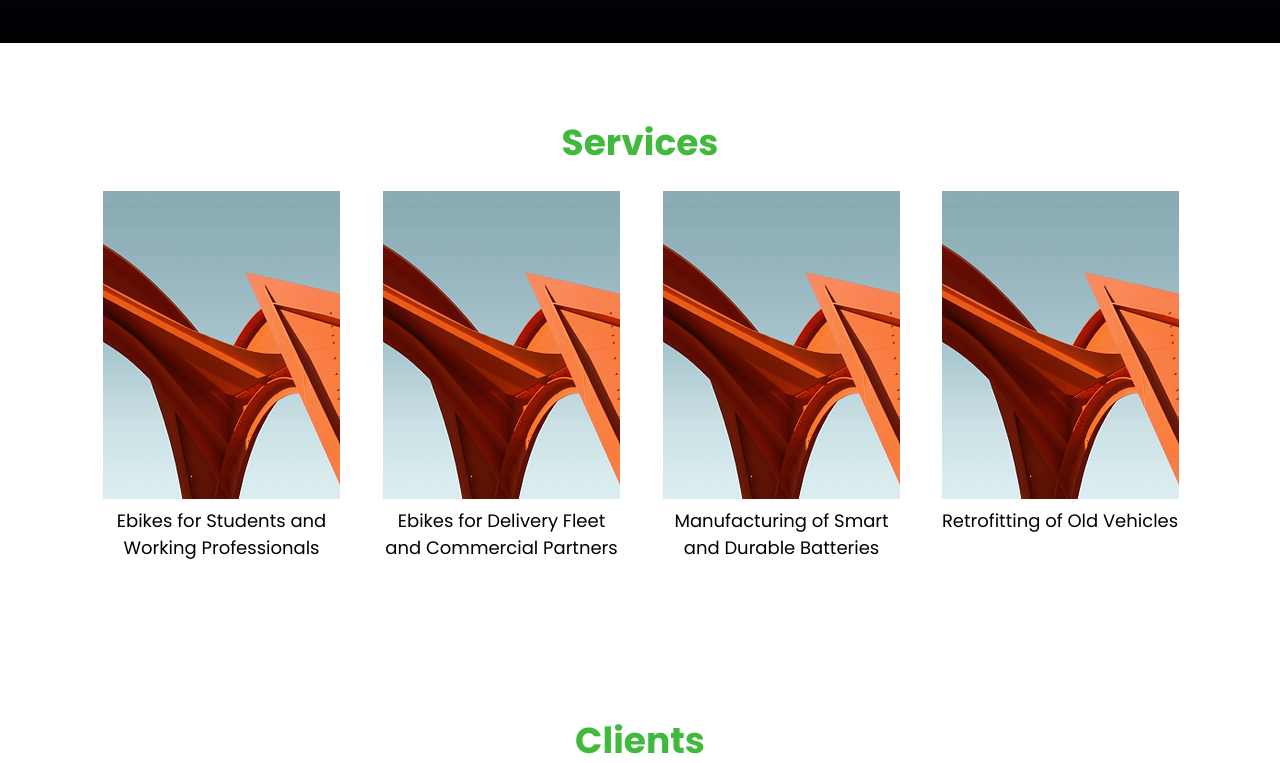
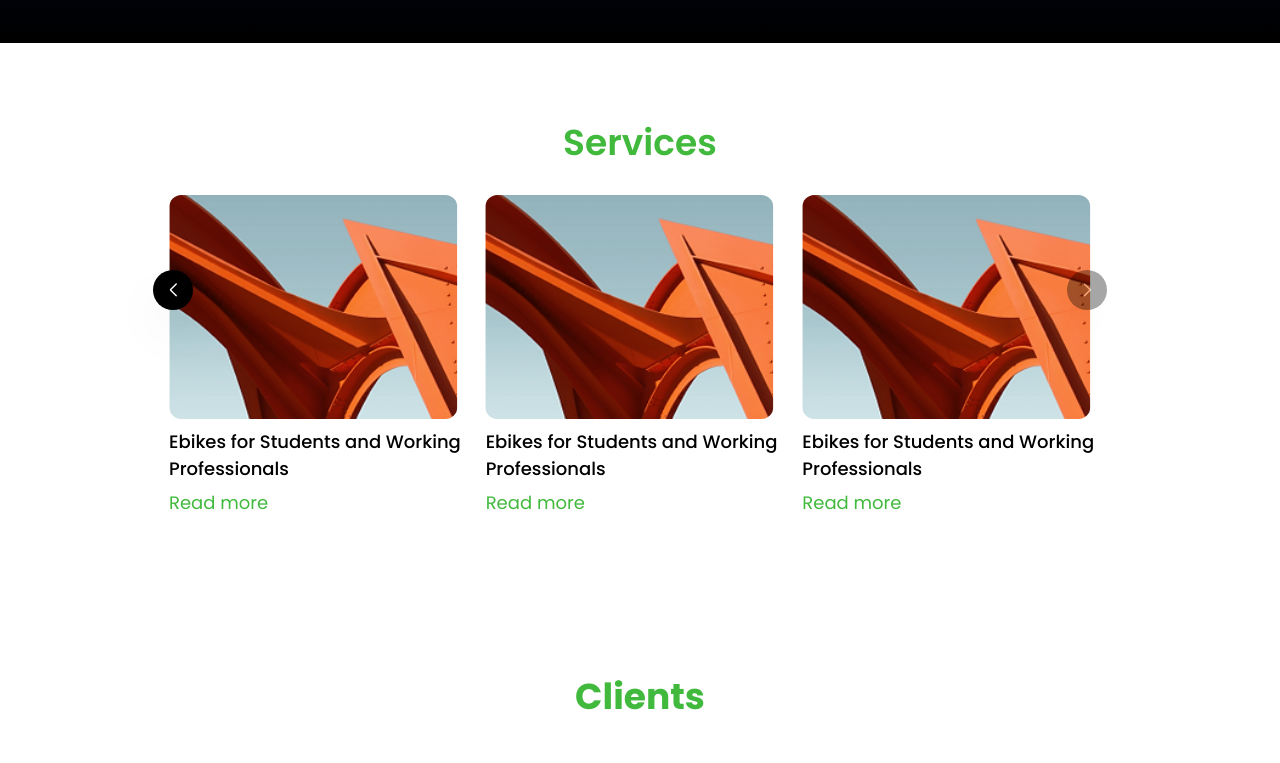
Before and after one commit to codingspidy/unicus-mobility, a Next.js app: page /about in a window 1280 px wide. Shown: the part 1060-1823 px from the top of the page. Built offline with nearby package versions, Linux system fonts and the light colour scheme.

Commit message:
about pg

```diff
--- a/app/about/page.tsx
+++ b/app/about/page.tsx
@@ -8,6 +8,13 @@ import SaeLogo from "../images/sae-logo.webp"
 import DominosLogo from "../images/dominos-logo.webp"
 import CartLogo from "../images/cart-logo.webp"
 import mbLogo from "../images/mb-logo.webp"
+import { Swiper, SwiperSlide } from "swiper/react";
+import { Autoplay, Navigation } from "swiper";
+import "swiper/css/navigation";
+import "swiper/css";
+import "swiper/css/pagination";
+import "swiper/css/autoplay";
+import Link from "next/link";
 
 const About = () => {
     return (
@@ -28,38 +35,125 @@ const About = () => {
                     <Image src={UnicusLogo} className='w-[250px] md:w-[400px] mx-auto' alt="" />
                     <h4 className='text-lg md:text-2xl text-white -translate-y-[80px] md:-translate-y-[120px]'>#SustainableFutureSimplified</h4>
                 </div>
+                <section>
+                    <div className="py-20 px-4">
+                        <div className="relative max-w-screen-lg mx-auto campaign-slider">
+                            <div className="max-w-[950px] mx-auto">
+                                <h3 className="text-center text-3xl md:text-4xl text-secondary font-semibold mb-8">
+                                    Services
+                                </h3>
+                                <Swiper
+                                    slidesPerView={1}
+                                    modules={[Autoplay, Navigation]}
+                                    navigation={{ nextEl: "#next-slider", prevEl: "#prev-slider" }}
+                                    autoplay={{
+                                        delay: 2000,
+                                    }}
+                                    breakpoints={{
+                                        480: {
+                                            slidesPerView: 2,
+                                        },
+                                        768: {
+                                            slidesPerView: 3,
+                                        },
+                                    }}
+                                >
+                                    <SwiperSlide className="px-1 w-fit">
+                                        <div className="w-fit">
+                                            <div className="mb-[9px]">
+                                                <Image
+                                                    className="object-cover lg:w-72 h-56 rounded-xl"
+                                                    src={StudentBike}
+                                                    width={333}
+                                                    height={500}
+                                                    alt=""
+                                                />
+                                            </div>
+                                            <p className='text-lg mt-2 leading-normal font-medium mb-[7px]'>Ebikes for Students and Working Professionals</p>
+                                            <Link href="" className="text-secondary text-lg">
+                                                <span>Read more</span>
+                                                <i className="fa-solid fa-chevron-right text-base ml-2"></i>
+                                            </Link>
+                                        </div>
+                                    </SwiperSlide>
+                                    <SwiperSlide className="px-1 w-fit">
+                                        <div className="w-fit">
+                                            <div className="mb-[9px]">
+                                                <Image
+                                                    className="object-cover lg:w-72 h-56 rounded-xl"
+                                                    src={StudentBike}
+                                                    width={333}
+                                                    height={500}
+                                                    alt=""
+                                                />
+                                            </div>
+                                            <p className='text-lg mt-2 leading-normal font-medium mb-[7px]'>Ebikes for Students and Working Professionals</p>
+                                            <Link href="" className="text-secondary text-lg">
+                                                <span>Read more</span>
+                                                <i className="fa-solid fa-chevron-right text-base ml-2"></i>
+                                            </Link>
+                                        </div>
+                                    </SwiperSlide>
+                                    <SwiperSlide className="px-1 w-fit">
+                                        <div className="w-fit">
+                                            <div className="mb-[9px]">
+                                                <Image
+                                                    className="object-cover lg:w-72 h-56 rounded-xl"
+                                                    src={StudentBike}
+                                                    width={333}
+                                                    height={500}
+                                                    alt=""
+                                                />
+                                            </div>
+                                            <p className='text-lg mt-2 leading-normal font-medium mb-[7px]'>Ebikes for Students and Working Professionals</p>
+                                            <Link href="" className="text-secondary text-lg">
+                                                <span>Read more</span>
+                                                <i className="fa-solid fa-chevron-right text-base ml-2"></i>
+                                            </Link>
+                                        </div>
+                                    </SwiperSlide>
+                                    <SwiperSlide className="px-1 w-fit">
+                                        <div className="w-fit">
+                                            <div className="mb-[9px]">
+                                                <Image
+                                                    className="object-cover lg:w-72 h-56 rounded-xl"
+                                                    src={StudentBike}
+                                                    width={333}
+                                                    height={500}
+                                                    alt=""
+                                                />
+                                            </div>
+                                            <p className='text-lg mt-2 leading-normal font-medium mb-[7px]'>Ebikes for Students and Working Professionals</p>
+                                            <Link href="" className="text-secondary text-lg">
+                                                <span>Read more</span>
+                                                <i className="fa-solid fa-chevron-right text-base ml-2"></i>
+                                            </Link>
+                                        </div>
+                                    </SwiperSlide>
+                                </Swiper>
+                            </div>
+                            <button
+                                className="swiper-button-prev sm:block hidden shadow-2xl"
+                                id="prev-slider"
+                            ></button>
+                            <button
+                                className="swiper-button-next sm:block hidden shadow-2xl"
+                                id="next-slider"
+                            ></button>
+                        </div>
+                    </div>
+                </section>
                 <div className='py-20'>
                     <div className='innerDiv mx-auto'>
-                        <h3 className="text-center text-secondary text-2xl md:text-4xl font-bold">Services</h3>
-                        <div className="mt-7 flex flex-wrap justify-center gap-10">
-                            <div className="flex flex-col items-center">
-                                <Image src={StudentBike} alt="" />
-                                <p className='max-w-[240px] text-lg text-center mt-2 leading-normal'>Ebikes for Students and Working Professionals</p>
+                        <h3 className="text-center text-secondary text-3xl md:text-4xl font-bold">Clients</h3>
+                        <div className="overflow-x-scroll scrollbar-hide">
+                            <div className="mt-12 flex items-center md:justify-center gap-12 md:gap-16">
+                                <Image src={mbLogo} alt="" />
+                                <Image src={DominosLogo} alt="" />
+                                <Image src={jmiLogo} alt="" />
+                                <Image src={CartLogo} alt="" />
+                                <Image src={SaeLogo} alt="" />
                             </div>
-                            <div className="flex flex-col items-center">
-                                <Image src={StudentBike} alt="" />
-                                <p className='max-w-[240px] text-lg text-center mt-2 leading-normal'>Ebikes for Delivery Fleet and Commercial Partners</p>
-                            </div>
-                            <div className="flex flex-col items-center">
-                                <Image src={StudentBike} alt="" />
-                                <p className='max-w-[240px] text-lg text-center mt-2 leading-normal'>Manufacturing of Smart and Durable Batteries</p>
-                            </div>
-                            <div className="flex flex-col items-center">
-                                <Image src={StudentBike} alt="" />
-                                <p className='max-w-[240px] text-lg text-center mt-2 leading-normal'>Retrofitting of Old Vehicles</p>
-                            </div>
-                        </div>
-                    </div>
-                </div>
-                <div className='py-20'>
-                    <div className='innerDiv mx-auto'>
-                        <h3 className="text-center text-secondary text-2xl md:text-4xl font-bold">Clients</h3>
-                        <div className="mt-12 flex flex-wrap justify-center gap-12 md:gap-16">
-                            <Image src={mbLogo} alt="" />
-                            <Image src={DominosLogo} alt="" />
-                            <Image src={jmiLogo} alt="" />
-                            <Image src={CartLogo} alt="" />
-                            <Image src={SaeLogo} alt="" />
                         </div>
                         <div className="mt-16 max-w-[900px] mx-auto">
                             <h4 className="text-secondary font-semibold mt-10 text-lg md:text-xl">Green Initiatives</h4>
--- a/app/components/Advantages.tsx
+++ b/app/components/Advantages.tsx
@@ -10,7 +10,7 @@ import Image from 'next/image'
 
 const Advantages = () => {
     return (
-        <section id="costCalculator" className='pt-[70px] pb-[100px] bg-[#ffffff]'>
+        <section className='pt-[50px] pb-[100px] bg-[#ffffff]'>
             <div className='innerDiv mx-auto'>
                 <h3 className="text-[27px] md:text-[36px] font-[600] text-center mx-auto max-w-[290px] md:max-w-none">Support the <span className="text-secondary">Cause</span>, Choose <span className="text-secondary">Electric</span></h3>
                 <div className="flex items-baseline justify-center md:justify-between mt-12 gap-x-4 md:gap-x-0 gap-y-7 flex-wrap">
--- a/app/components/CostCalculator.tsx
+++ b/app/components/CostCalculator.tsx
@@ -26,9 +26,9 @@ const CostCalculator: NextComponentType = () => {
                             <Image src={BikeImg} alt="" width={60} height={60} className="object-cover w-[50px] h-[50px] md:w-[70px] md:h-[70px]" />
                             <h5 className="font-[800] mt-3">Unicus e-bike</h5>
                             <div className='text-[28px] flex items-baseline md:text-[42px] font-[800] -mt-1 md:w-[220px]'>
-                                <span className="text-[#61BA89] text-[34px] md:text-[54px]">&#8377;</span>
-                                <span className='text-[#61BA89]'>{calculateCost(0.2)}</span>
-                                <span className="text-xs text-[#61BA89]">/day</span>
+                                <span className="text-secondary text-[34px] md:text-[54px]">&#8377;</span>
+                                <span className='text-secondary'>{calculateCost(0.2)}</span>
+                                <span className="text-xs text-secondary">/day</span>
                             </div>
                         </div>
                         <div className="flex flex-col w-1/2">
--- a/app/components/Payment.tsx
+++ b/app/components/Payment.tsx
@@ -6,7 +6,7 @@ const Payment = () => {
     return (
         <section className='py-[80px] md:py-[70px] bg-secondary text-white'>
             <div className='innerDiv mx-auto'>
-                <div className="flex flex-col lg:flex-row lg:justify-around items-center text-center lg:text-left">
+                <div className="flex flex-col lg:flex-row lg:justify-center lg:gap-[100px] items-center text-center lg:text-left">
                     <h3 className="text-[27px] md:text-[40px] font-[600] leading-[1.3] md:max-w-[300px] text-black">SCAN to Contribute*</h3>
                     <div className='flex flex-col items-center lg:flex-row lg:gap-6 mt-7 lg:mt-0'>
                         <Image alt="" src={QrImg} className="filter saturate-[10%] max-w-full" />
--- a/app/components/ProductView2.tsx
+++ b/app/components/ProductView2.tsx
@@ -30,6 +30,12 @@ export default function ProductView() {
                 {/* <div className="overlay-gradient-b-intro absolute inset-0 z-10" />
                             <div className="overlay-gradient-t-intro absolute z-10 inset-0" /> */}
 
+                <div className="w-full px-7 absolute z-40 top-1/2 -translate-y-1/2 md:top-[35%] left-1/2 -translate-x-1/2">
+                    <div className="w-fit mx-auto">
+                        <h3 className="text-white text-[36px] md:text-[45px] font-semibold leading-none">Design meets performance.</h3>
+                        <p className="text-white text-lg md:text-2xl mt-2">For your Rorring rides</p>
+                    </div>
+                </div>
                 <div className="absolute z-40 inset-x-0 bottom-20">
                     <div className="text-white flex flex-wrap lg:flex-nowrap justify-center items-center gap-3 mt-6">
                         <div className="specs-card min-w-[150px] md:w-[200px] flex items-center gap-4">
--- a/app/globals.scss
+++ b/app/globals.scss
@@ -272,12 +272,7 @@ footer {
     #010a26,
     #000000
   ); /* Chrome 10-25, Safari 5.1-6 */
-  background: linear-gradient(
-    to bottom,
-    #000000,
-    #010a26,
-    #000000
-  );
+  background: linear-gradient(to bottom, #000000, #010a26, #000000);
 }
 
 .overlay-gradient-b-intro {
@@ -296,10 +291,38 @@ footer {
     #010a26,
     #000000
   ); /* Chrome 10-25, Safari 5.1-6 */
-  background: linear-gradient(
-    to bottom,
-    #000000,
-    #010a26,
-    #000000
-  );
+  background: linear-gradient(to bottom, #000000, #010a26, #000000);
 }
+
+.campaign-slider .swiper-button-prev,
+.campaign-slider .swiper-button-next {
+  display: none;
+  background: #000000;
+  height: 40px !important;
+  width: 40px !important;
+  border-radius: 50%;
+  z-index: 10 !important;
+  &::after {
+    font-size: 13px !important;
+    font-weight: 700 !important;
+    color: #ffffff;
+  }
+}
+
+@media (min-width: 1024px) {
+  .campaign-slider .swiper-button-prev,
+  .campaign-slider .swiper-button-next {
+    display: block;
+  }
+}
+
+.campaign-slider .swiper-button-next {
+  right: 5px !important;
+  transform: translateX(-100%);
+  margin-top: -50px !important;
+}
+.campaign-slider .swiper-button-prev {
+  left: -15px !important;
+  transform: translateX(100%);
+  margin-top: -50px !important;
+}
--- a/app/page.tsx
+++ b/app/page.tsx
@@ -6,7 +6,6 @@ import ProductView from "./components/ProductView2"
 import TestimonialsSlider from "./components/Testimonials"
 
 export default function Home() {
-
   return (
     <main className="min-h-screen overflow-x-hidden">
       <Hero />
@@ -14,6 +13,7 @@ export default function Home() {
       <CostCalculator />
       <Advantages />
       <TestimonialsSlider />
+      <Payment />
       <div className="bg-black text-white w-full py-16 md:py-10">
         <div className="innerDiv">
           <div className="md:grid grid-cols-2 gap-5">
@@ -54,7 +54,6 @@ export default function Home() {
           </div>
         </div>
       </div>
-      <Payment />
-x    </main>
+    </main>
   )
 }
--- a/tailwind.config.js
+++ b/tailwind.config.js
@@ -14,7 +14,7 @@ module.exports = {
 
     },
   },
-  plugins: [],
+  plugins: [require("tailwind-scrollbar-hide")],
 }
 
 
```
Also changed, not shown: app/components/Navbar.tsx (+13 -3 lines).
